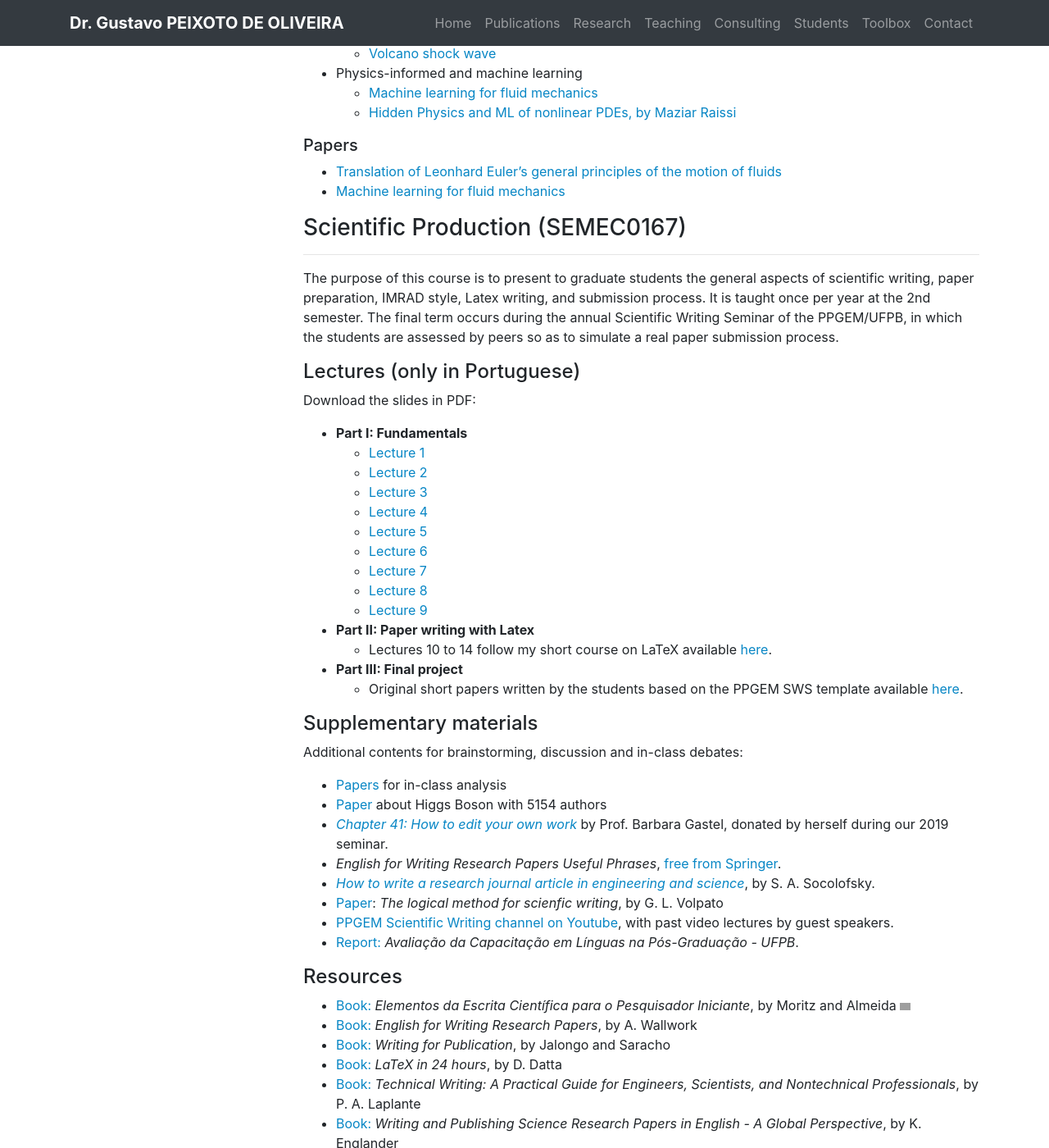
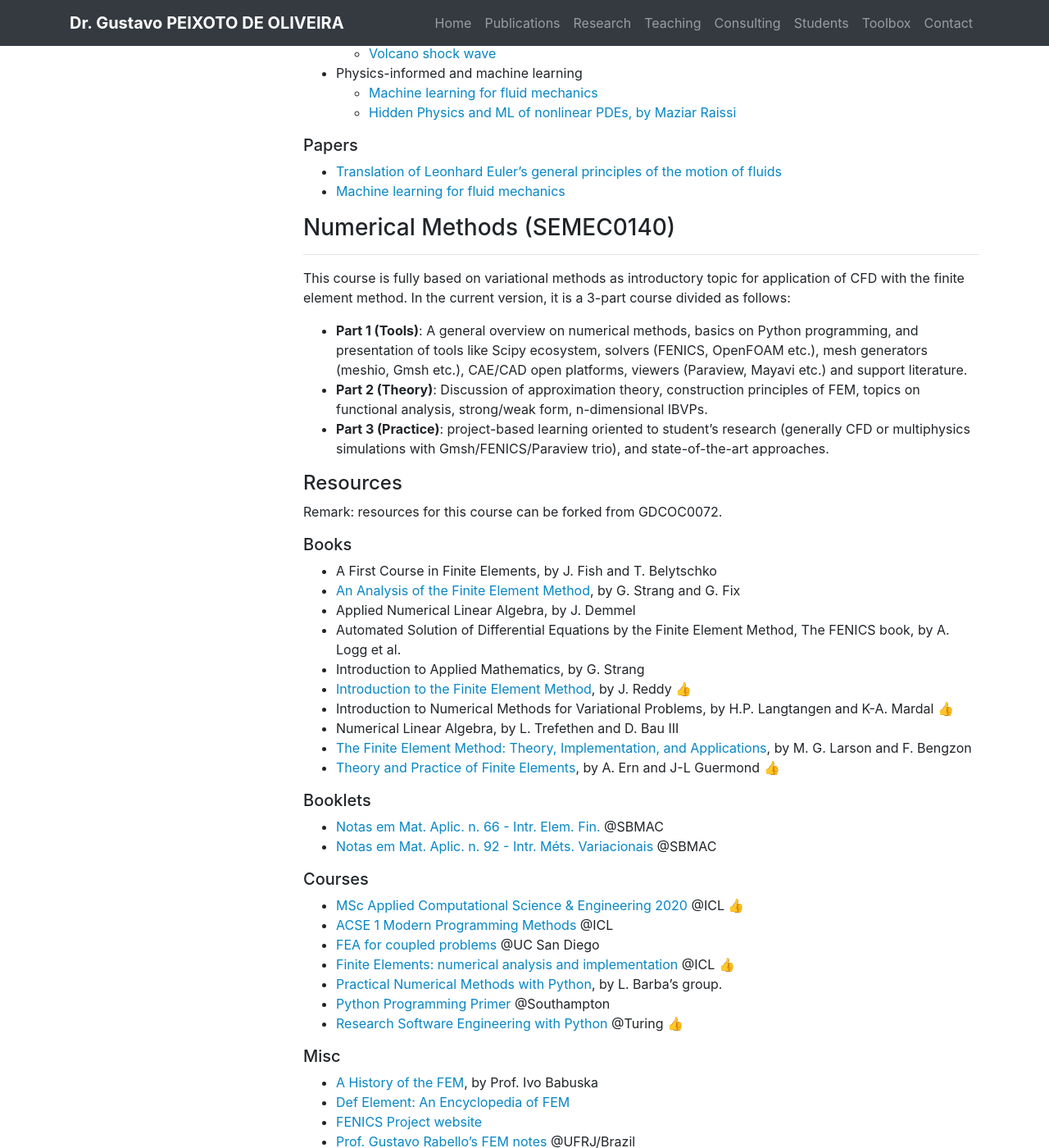
Before and after one commit to gcpeixoto/gcpeixoto.github.io, a Jekyll site: the page built from _pages/teaching.md, in a window 1280 px wide and 1400 px high, scrolled down 674 px. Shown: the whole window at 82% size. Built offline with Jekyll 4.4.1, drawn with Linux system fonts in a browser that asks for light colours; some of the changed text lies outside the part shown; grey boxes are pictures that could not be loaded.

Commit message:
More links;

```diff
--- a/_includes/components/courses/grad/icd.md
+++ b/_includes/components/courses/grad/icd.md
@@ -6,7 +6,7 @@
 
 #### Resources
 
-- [The Turing Way](https://the-turing-way.netlify.app/reproducible-research/overview.html) @Turing - Reproducible research guidelines. <span>&#128077;</span>
+- [The Turing Way](https://the-turing-way.netlify.app/reproducible-research/overview.html) @Turing - Reproducible research guidelines <span>&#128077;</span>
 - [Basics on character encoding](https://www.slideshare.net/fischertrav/character-encoding-unicode-how-to-with-dignity-33352863)
 
 ##### Misc
--- a/_includes/components/courses/pos/num-methods.md
+++ b/_includes/components/courses/pos/num-methods.md
@@ -21,6 +21,7 @@
 - [Introduction to the Finite Element Method](https://www.amazon.com/Introduction-Finite-Element-Method-4E/dp/1259861902/ref=sr_1_1?dchild=1&keywords=finite+element+reddy&qid=1631499999&sr=8-1), by J. Reddy <span>&#128077;</span>
 - Introduction to Numerical Methods for Variational Problems, by H.P. Langtangen and K-A. Mardal <span>&#128077;</span>
 - Numerical Linear Algebra, by L. Trefethen and D. Bau III
+- [The Finite Element Method: Theory, Implementation, and Applications](https://www.amazon.com/gp/product/B00BLREC4Q?ref_=dbs_m_mng_rwt_calw_tkin_7&storeType=ebooks&qid=1631496281&sr=8-7), by M. G. Larson and F. Bengzon
 - [Theory and Practice of Finite Elements](https://www.springer.com/gp/book/9780387205748), by A. Ern and J-L Guermond <span>&#128077;</span>
 
 ##### Booklets
--- a/_pages/teaching.md
+++ b/_pages/teaching.md
@@ -10,6 +10,7 @@
 ## Graduate courses
 
 {% include components/courses/pos/mecflu.md %}
+{% include components/courses/pos/num-methods.md %}
 {% include components/courses/pos/prodcient.md %}
 {% include components/courses/pos/modres.md %}
 
```
Also changed, not shown: _toolbox/G-g-scicomp.md (+18 -10 lines).
